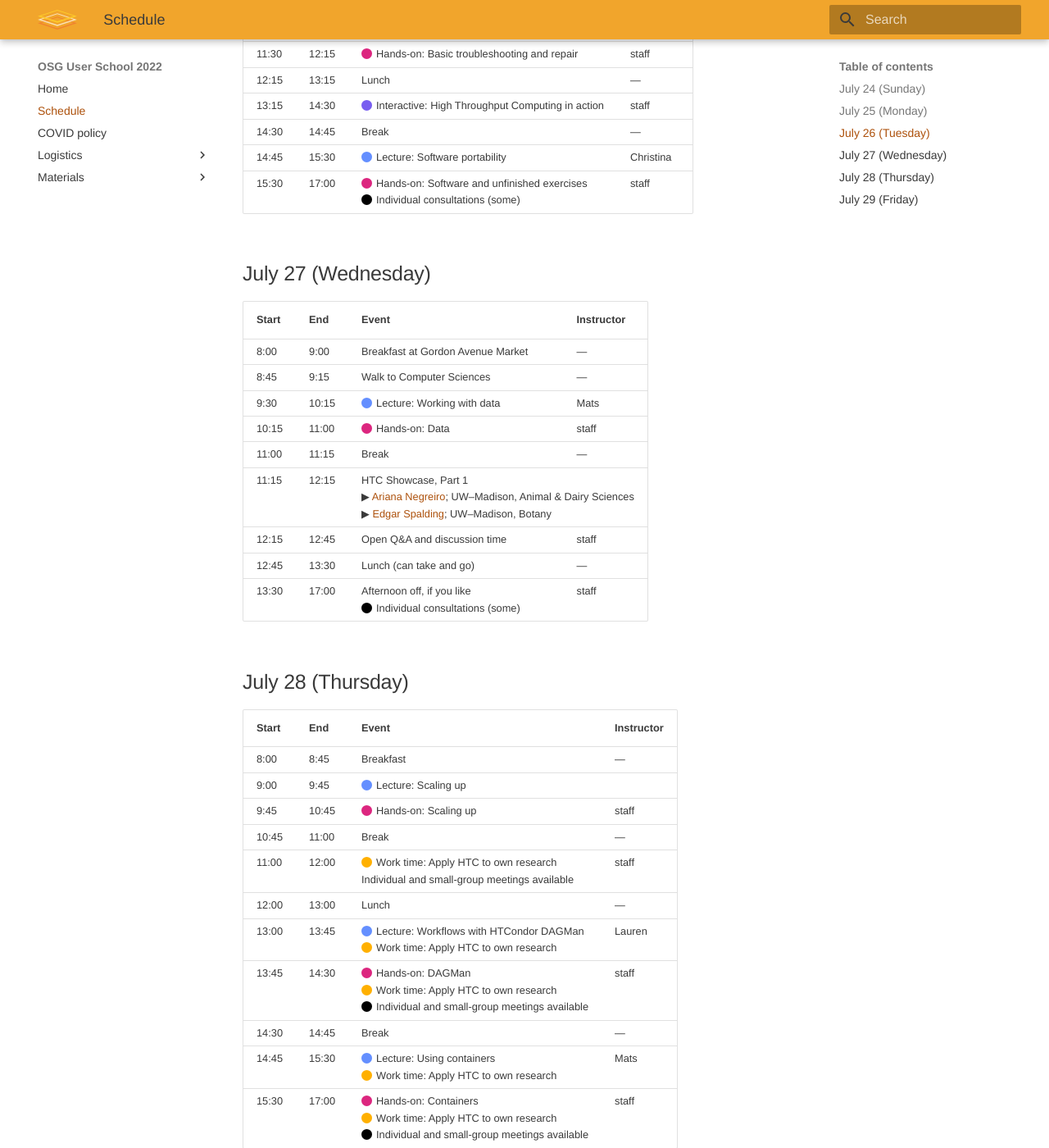
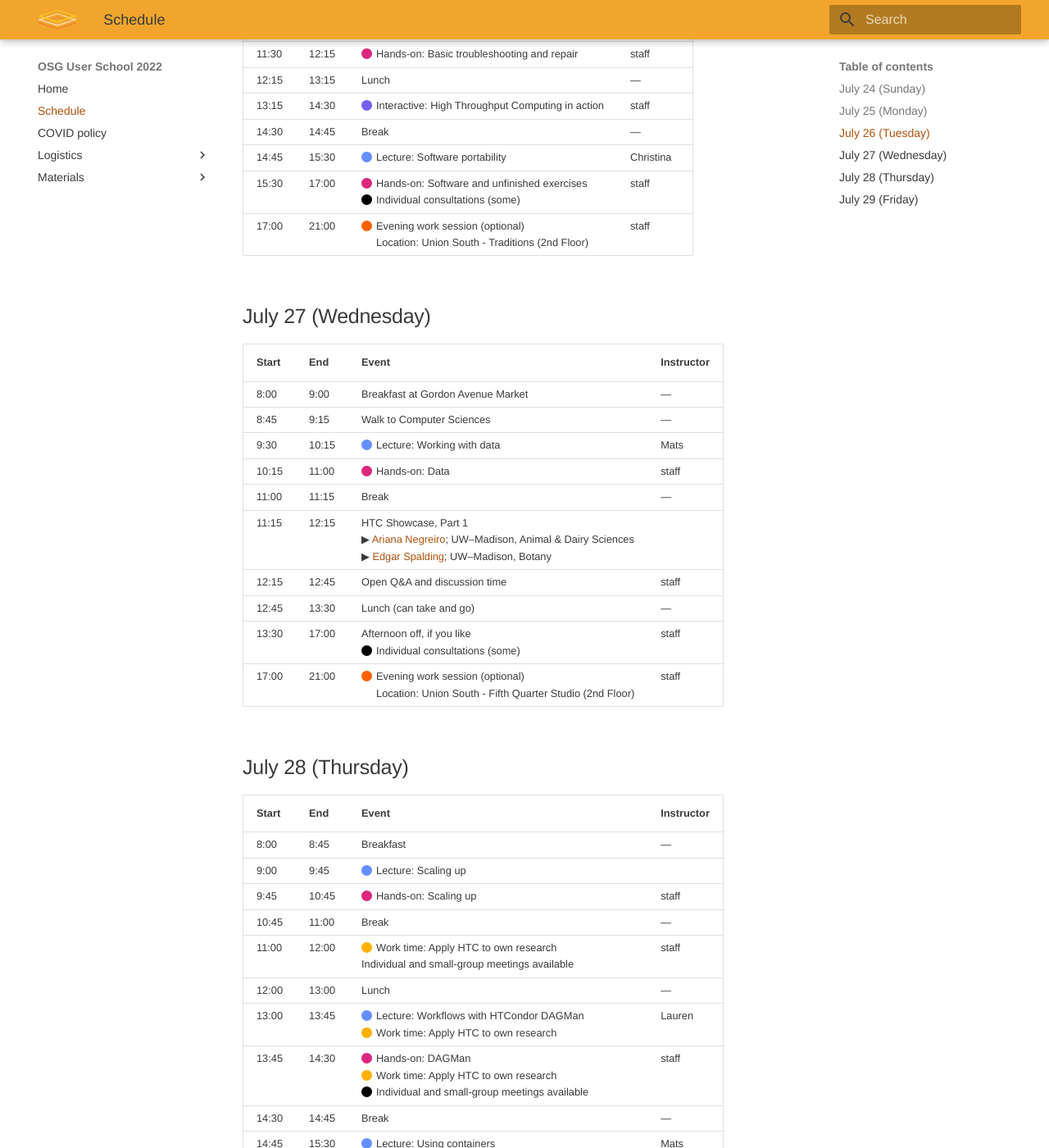
Before and after one commit to showmic09/user-school-2022, an MkDocs documentation site: the page built from docs/schedule.md, in a window 1280 px wide and 1400 px high, scrolled down 1405 px. Shown: the whole window at 82% size. Built offline with MkDocs 1.6.1 and Material for MkDocs 9.7.7, drawn with Linux system fonts in a browser that asks for light colours; some of the changed text lies outside the part shown.

Commit message:
Add in Evening work sessions

```diff
--- a/docs/schedule.md
+++ b/docs/schedule.md
@@ -188,6 +188,16 @@ The Union should be open, and so things like ice cream and beer will be availabl
         </td>
         <td>staff</td>
     </tr>
+    <tr>
+        <td>17:00</td>
+        <td>21:00</td>
+        <td>
+            <span class="before-dot text-orange">Evening work session (optional)</span>
+            <br>
+            <span class="tabbed-in">Location: Union South - Traditions (2nd Floor)</span>
+        </td>
+        <td>staff</td>
+    </tr>
     </tbody>
 </table>
 
@@ -262,6 +272,16 @@ The Union should be open, and so things like ice cream and beer will be availabl
         <td>
             Afternoon off, if you like <br>
             <span class="before-dot text-black">Individual consultations (some)</span>
+        </td>
+        <td>staff</td>
+    </tr>
+    <tr>
+        <td>17:00</td>
+        <td>21:00</td>
+        <td>
+            <span class="before-dot text-orange">Evening work session (optional)</span>
+            <br>
+            <span class="tabbed-in">Location: Union South - Fifth Quarter Studio (2nd Floor)</span>
         </td>
         <td>staff</td>
     </tr>
@@ -357,6 +377,16 @@ The Union should be open, and so things like ice cream and beer will be availabl
             <span class="before-dot text-pink">Hands-on: Containers</span> <br>
             <span class="before-dot text-light-orange">Work time: Apply HTC to own research</span> <br>
             <span class="before-dot text-black">Individual and small-group meetings available</span>
+        </td>
+        <td>staff</td>
+    </tr>
+    <tr>
+        <td>17:00</td>
+        <td>21:00</td>
+        <td>
+            <span class="before-dot text-orange">Evening work session (optional)</span>
+            <br>
+            <span class="tabbed-in">Location: Union South - Fifth Quarter Studio (2nd Floor)</span>
         </td>
         <td>staff</td>
     </tr>
@@ -474,6 +504,16 @@ The Union should be open, and so things like ice cream and beer will be availabl
         <td><span class="before-dot text-light-blue">Lecture: The End &hellip; and the Beginning</span></td>
         <td>Tim C.</td>
     </tr>
+    <tr>
+        <td>18:30</td>
+        <td>21:00</td>
+        <td>
+            <span class="before-dot text-orange">Evening work session (optional)</span>
+            <br>
+            <span class="tabbed-in">Location: Union South - Industry (3rd Floor)</span>
+        </td>
+        <td>staff</td>
+    </tr>
   </tbody>
 </table>
 
--- a/docs/stylesheets/osg.css
+++ b/docs/stylesheets/osg.css
@@ -61,6 +61,10 @@
     background-color: #000;
 }
 
+.tabbed-in {
+    margin-left: 18px;
+}
+
 /*$text: #3a3a3a;*/
 /*$primary: */
 /*$secondary: #F1A52C;*/
```
